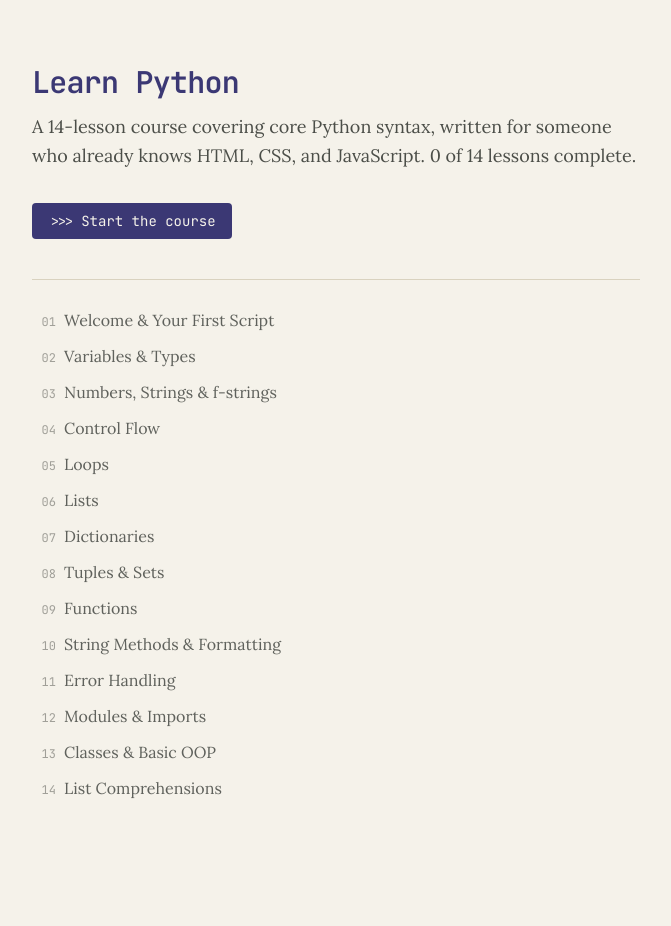
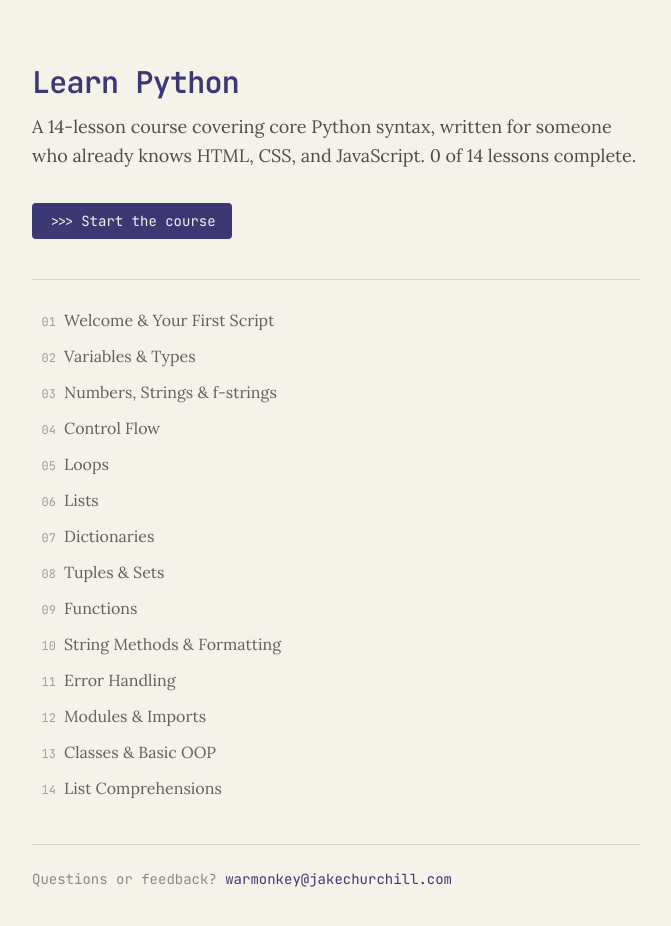
Before and after one commit to Jake-Churchill/learn-python, a React (Vite) app: page / in a window 1280 px wide. Shown: the top 926 px of the page, without its empty margins (304-975 px from the left). Before the commit the page ends 868 px from the top, so only its background shows below. Built offline with nearby package versions, Linux system fonts and the light colour scheme.

Commit message:
Added email

```diff
--- a/src/pages/Home.jsx
+++ b/src/pages/Home.jsx
@@ -40,6 +40,12 @@ export default function Home() {
           </li>
         ))}
       </ol>
+      <footer className="mt-10 border-t border-rule pt-6 font-mono text-sm text-ink/50">
+        Questions or feedback?{" "}
+        <a href="mailto:warmonkey@jakechurchill.com" className="text-indigo hover:underline">
+          warmonkey@jakechurchill.com
+        </a>
+      </footer>
     </div>
   );
 }
```
Also changed, not shown: 1 other file (tests, documents, lock files or other folders).
